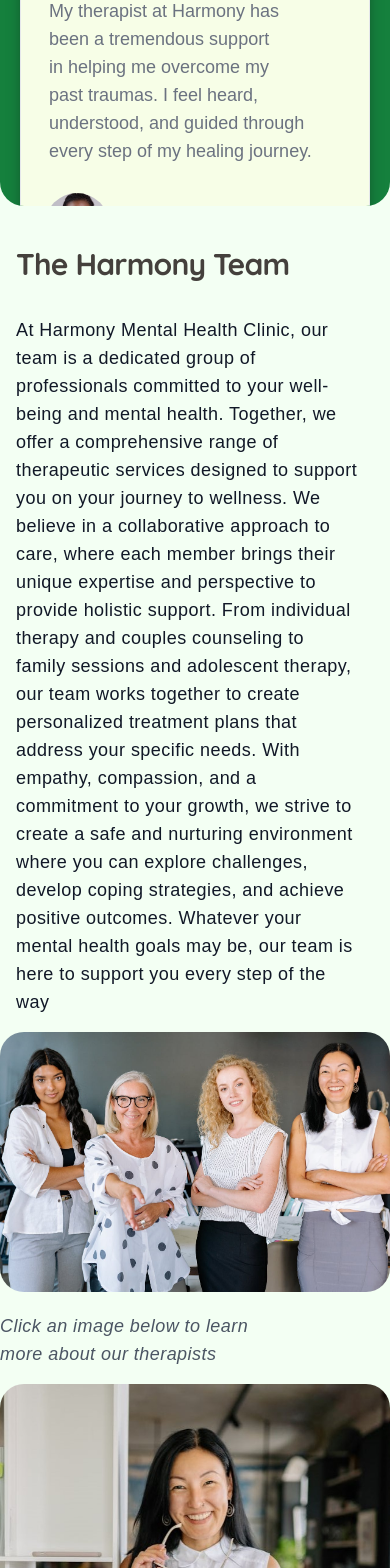
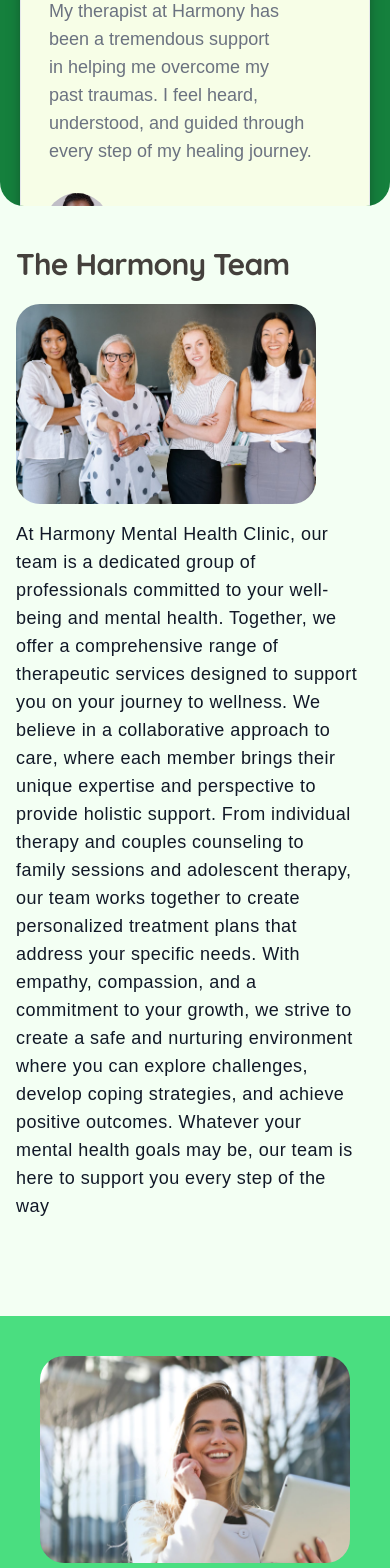
Before and after one commit to Quincy-Fer/Harmony-Therapy-Website, a React (Vite) app: page / in a window 390 px wide. Shown: the part 9825-11393 px from the top of the page. Built offline with nearby package versions, Linux system fonts and the light colour scheme.

Commit message:
Switch image position team, mobile, hide portraits

```diff
--- a/src/Sections/Team.jsx
+++ b/src/Sections/Team.jsx
@@ -29,14 +29,20 @@ const Team = () => {
         <p
           className="hidden lg:block font-nunito max-w-[600px] text-base text-gray-500 tracking-wider leading-loose
           mt-5 "
-
         >
           Providing Support and Expertise for Every Step of Your Journey
         </p>
 
         {/* Image and Text */}
-        <div className="grid lg:grid-cols-2 mt-4 lg:mt-10 ">
+        <div className="grid lg:grid-cols-2  lg:mt-10 ">
           <div className="">
+            <div className="md:hidden flex ml-4 mt-5 ">
+              <img
+                src={selectedContent.imgURL}
+                alt={selectedContent.alt}
+                className="rounded-3xl object-cover object-center max-w-[300px]  "
+              />
+            </div>
             <p
               className="font-nunito md:max-w-[640px]  text-gray-900 tracking-wide
           text-lg mr-4 max-sm:p-4 "
@@ -44,7 +50,7 @@ const Team = () => {
               {selectedContent.text}
             </p>
           </div>
-          <div className=" md:mt-4 lg:mt-0 ">
+          <div className="hidden md:block md:mt-4 lg:mt-0 ">
             <img
               src={selectedContent.imgURL}
               alt={selectedContent.alt}
@@ -54,13 +60,13 @@ const Team = () => {
         </div>
         <p
           className="font-nunito max-w-[640px]  text-gray-600 tracking-wide
-          text-balance text-lg italic mt-5"
+          text-balance text-lg italic mt-5 hidden md:block"
         >
           Click an image below to learn more about our therapists
         </p>
       </div>
       {/* IMAGES map */}
-      <div className="grid md:grid-cols-2 lg:grid-cols-4 gap-4 mt-4">
+      <div className="md:grid md:grid-cols-2 lg:grid-cols-4 gap-4 mt-4 hidden">
         {TEAM.slice(1).map((item) => (
           <TeamCard
             key={item.key}
```
